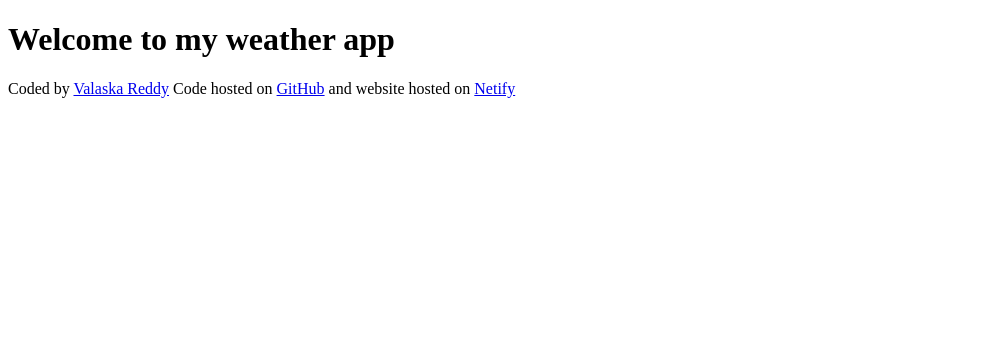
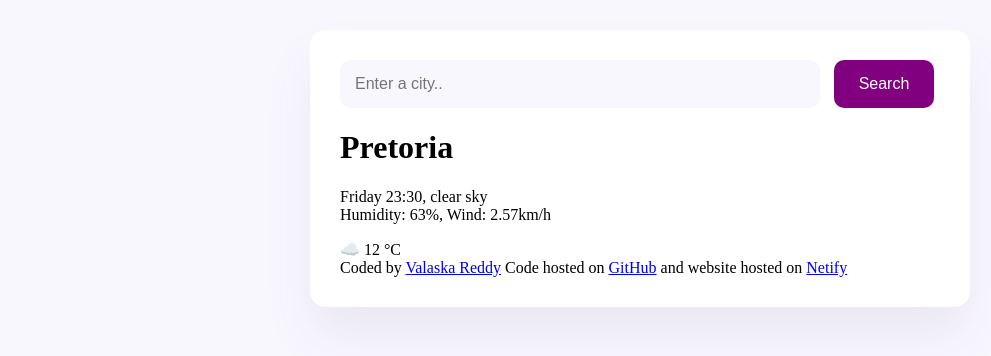
Before and after one commit to Valaska/my-weather-app, a plain HTML site: page index.html in a window 1280 px wide. Shown: the whole page, without its empty margins (0-991 px from the left). Drawn offline with Linux system fonts and the light colour scheme.

Commit message:
Added styling

```diff
--- a/index.html
+++ b/index.html
@@ -4,9 +4,32 @@
     <meta charset="UTF-8" />
     <meta name="viewport" content="width=device-width, initial-scale=1.0" />
     <title>Document</title>
+    <link rel="stylesheet" href="src/style.css" />
+    <link rel="preconnect" href="https://fonts.googleapis.com" />
+    <link rel="preconnect" href="https://fonts.gstatic.com" crossorigin />
+    <link
+      href="https://fonts.googleapis.com/css2?family=Roboto:ital,wght@0,100;0,300;0,400;0,500;0,700;0,900;1,100;1,300;1,400;1,500;1,700;1,900&display=swap"
+      rel="stylesheet"
+    />
   </head>
   <body>
-    <h1>Welcome to my weather app</h1>
+    <div class="weather-app">
+      <header>
+        <form>
+          <input type="text" placeholder="Enter a city.." class="search-text-box"/>
+          <input type="submit" value="Search" class ="search-button" />
+        </form>
+      </header>
+      <main>
+        <h1>Pretoria</h1>
+        <p>
+          Friday 23:30, clear sky
+          <br />
+          Humidity: 63%, Wind: 2.57km/h
+        </p>
+
+        <div>☁️ 12 °C</div>
+      </main>
       <footer>
         Coded by
         <a href="https://github.com/Valaska" target="_blank">Valaska Reddy</a>
@@ -16,5 +39,6 @@
         >
         and website hosted on <a href="#" target="_blank">Netify</a>
       </footer>
+    </div>
   </body>
 </html>
--- /dev/null
+++ b/src/style.css
@@ -0,0 +1,33 @@
+body {
+  background-color: #f9f7fe;
+}
+
+.weather-app {
+    background-color: white;
+    max-width: 600px;
+    margin: 30px  auto;
+    padding: 30px;
+    border-radius: 16px;
+    box-shadow: 0 30px 50px rgba(65, 50, 100, 0.08);
+
+}
+
+.search-text-box {
+    background-color: #f9f7fe;
+    border: none;
+    border-radius: 10px;
+    width: 450px;
+    padding: 15px;
+    font-size: 16px;
+}
+
+.search-button {
+    background-color: purple;
+    color: white;
+    border: none;
+    border-radius: 10px;
+    padding: 15px;
+    font-size: 16px;
+    margin-left: 10px;
+    width: 100px;
+}
```
Lines whose indentation alone changed are shown as unchanged.
